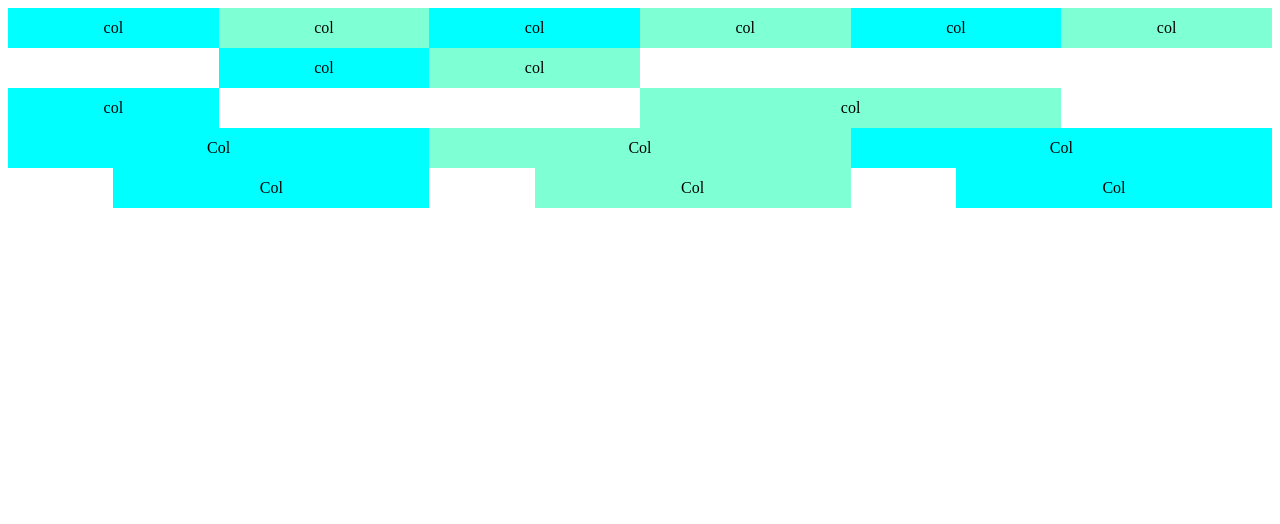
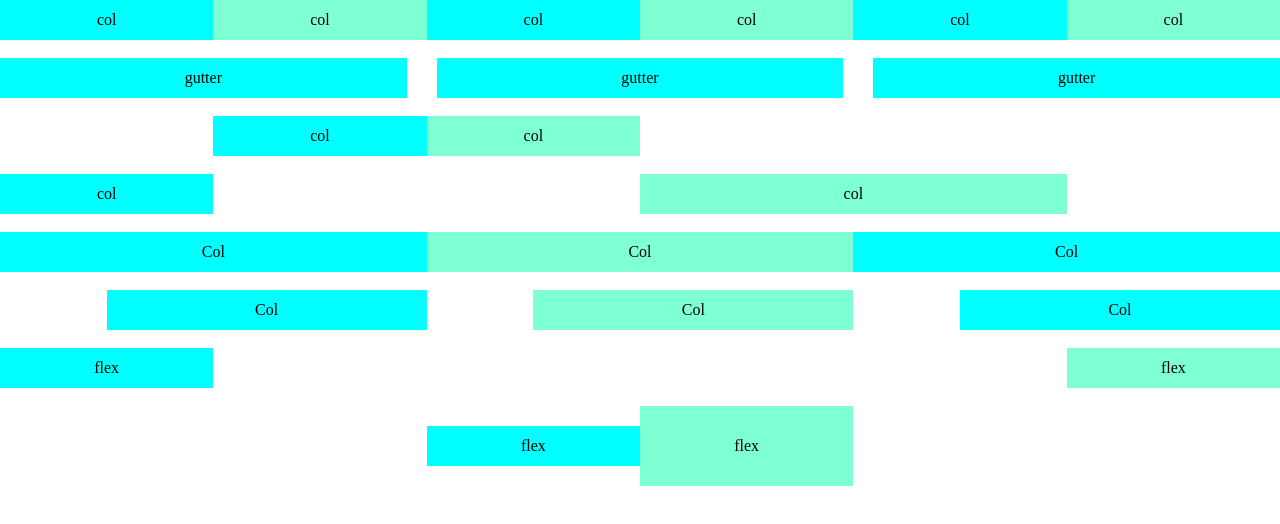
Before and after one commit to anthinkingcoder/simple-grid, a Vue app: page / in a window 1280 px wide. Shown: the top 524 px of the page. Built offline with nearby package versions, Linux system fonts and the light colour scheme.

Commit message:
add row-gutter

```diff
--- a/src/App.vue
+++ b/src/App.vue
@@ -1,6 +1,6 @@
 <template>
   <div id="app">
-    <Row class="demo">
+    <Row>
       <Col :span="4" class="demo-col">col</Col>
       <Col :span="4" class="demo-col">col</Col>
       <Col :span="4" class="demo-col">col</Col>
@@ -9,27 +9,59 @@
       <Col :span="4" class="demo-col">col</Col>
     </Row>
 
-    <Row class="demo">
+    <br>
+
+    <Row :gutter="30">
+      <Col :span="8">
+        <div class="demo-col">gutter</div>
+      </Col>
+      <Col :span="8">
+      <div class="demo-col">gutter</div>
+      </Col>
+      <Col :span="8">
+      <div class="demo-col">gutter</div>
+      </Col>
+    </Row>
+    <br>
+    <Row>
       <Col :span="4" :offset="4" class="demo-col">col</Col>
       <Col :span="4" class="demo-col">col</Col>
     </Row>
-    <Row class="demo">
+    <br>
+    <Row>
       <Col :span="4"  class="demo-col">col</Col>
       <Col :span="8" :offset="4" :push="4" class="demo-col">col</Col>
     </Row>
-
-    <Row class="demo">
+    <br>
+    <Row>
       <Col :xs="2" :sm="4" :md="6" :lg="8" class="demo-col">Col</Col>
       <Col :xs="20" :sm="16" :md="12" :lg="8" class="demo-col">Col</Col>
       <Col :xs="2" :sm="4" :md="6" :lg="8" class="demo-col">Col</Col>
     </Row>
-
+    <br>
     <Row>
       <Col :xs="{ span: 5, offset: 1 }" :lg="{ span: 6, offset: 2 }" class="demo-col">Col</Col>
       <Col :xs="{ span: 11, offset: 1 }" :lg="{ span: 6, offset: 2 }" class="demo-col">Col</Col>
       <Col :xs="{ span: 5, offset: 1 }" :lg="{ span: 6, offset: 2 }" class="demo-col">Col</Col>
     </Row>
-
+    <br>
+    <Row  type="flex" justify="space-between">
+      <Col :span="4" class="demo-col">
+          flex
+      </Col>
+      <Col :span="4" class="demo-col">
+      flex
+      </Col>
+    </Row>
+    <br>
+    <Row  type="flex" justify="center" align="middle">
+      <Col :span="4" class="demo-col">
+      flex
+      </Col>
+      <Col :span="4" class="demo-col demo-col-large">
+      flex
+      </Col>
+    </Row>
   </div>
 </template>
 <script>
@@ -45,9 +77,15 @@
 </script>
 <style>
   .demo-col {
-    text-align: center;
     height: 40px;
     line-height: 40px;
+  }
+  .demo-col-large {
+    height: 80px;
+    line-height: 80px;
+  }
+  .demo-col, .demo-col-large {
+    text-align: center;
   }
   .demo-col:nth-child(odd) {
     background-color: aqua;
@@ -55,4 +93,8 @@
   .demo-col:nth-child(even) {
     background-color: aquamarine;
   }
+  * {
+    margin: 0;
+    padding: 0;
+  }
 </style>
--- a/src/components/col.vue
+++ b/src/components/col.vue
@@ -7,6 +7,7 @@
 <script>
   const COL_PREFIX = 'simple-col';
   export default {
+    name:COL_PREFIX,
     props: {
       span: {
         type: Number
@@ -61,10 +62,15 @@
         return list;
       },
       colStyle() {
-        return {
-          'padding-left': this.gutter / 2 + 'px',
-          'padding-right': this.gutter / 2 + 'px'
-        }
+        return this.gutter !== 0 ? {
+          'padding-left': `${this.gutter / 2}px`,
+          'padding-right': `${this.gutter / 2}px`
+        } : {}
+      },
+    },
+    mounted () {
+      if (this.$parent.$options.name === 'simple-row') {
+        this.$parent.updateGutter();
       }
     }
   }
--- a/src/components/row.vue
+++ b/src/components/row.vue
@@ -1,5 +1,5 @@
 <template>
-  <div :class="rowClassList">
+  <div :class="rowClassList" :style="rowStyle">
     <slot></slot>
   </div>
 </template>
@@ -8,6 +8,7 @@
   const ROW_PREFIX = 'simple-row';
   const ROW_FLEX_PREFIX = `${ROW_PREFIX}-flex`;
   export default {
+    name:ROW_PREFIX,
     props: {
       gutter: {
         type: Number
@@ -38,7 +39,8 @@
       },
     },
     data() {
-      return {}
+      return {
+      }
     },
     computed: {
       rowClassList() {
@@ -51,6 +53,25 @@
         }
         list.push({[`${this.className}`]: this.className});
         return list;
+      },
+      rowStyle() {
+        return this.gutter !== 0 ? {
+          'margin-left': `${-this.gutter/2}px`,
+          'margin-right': `${-this.gutter/2}px`
+        } : {};
+      }
+    },
+    mounted() {
+
+    },
+    methods: {
+      updateGutter() {
+        this.$children.forEach(children => {
+          let componentName = children.$options.name;
+          if (componentName === 'simple-col') {
+            children.gutter = this.gutter;
+          }
+        });
       }
     }
   }
--- a/src/styles/grid.scss
+++ b/src/styles/grid.scss
@@ -15,7 +15,7 @@ $aligns: ('top':'flex-start','middle':'center','bottom':'flex-end');
     margin: 0;
     height: auto;
     zoom: 1;
-    overflow: scroll;
+    overflow: hidden;
   }
 
   #{$flexRowPrefix} {
@@ -28,7 +28,9 @@ $aligns: ('top':'flex-start','middle':'center','bottom':'flex-end');
     display: block;
     position: relative;
   }
-
+  #{$flexRowPrefix},#{$flexRowPrefix},#{$colPrefix} {
+    box-sizing: border-box;
+  }
   @each $justify in $justifies {
     #{$flexRowPrefix}-#{$justify} {
       justify-content: #{$justify};
```
Also changed, not shown: src/styles/grid.css (line endings or trailing spaces).
